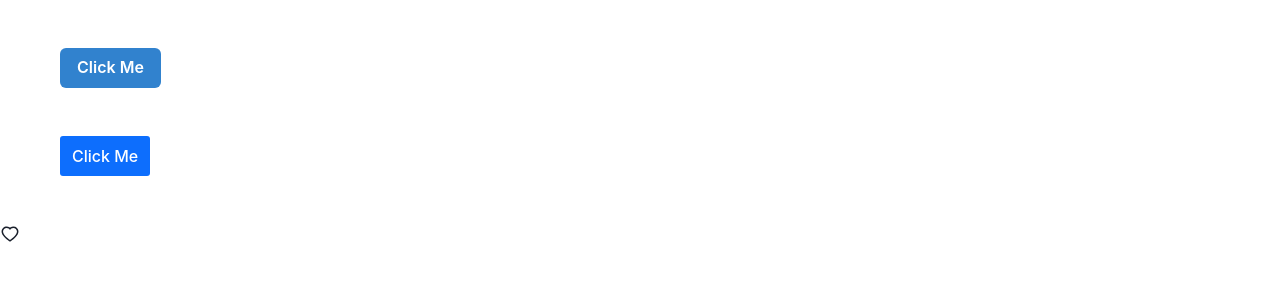
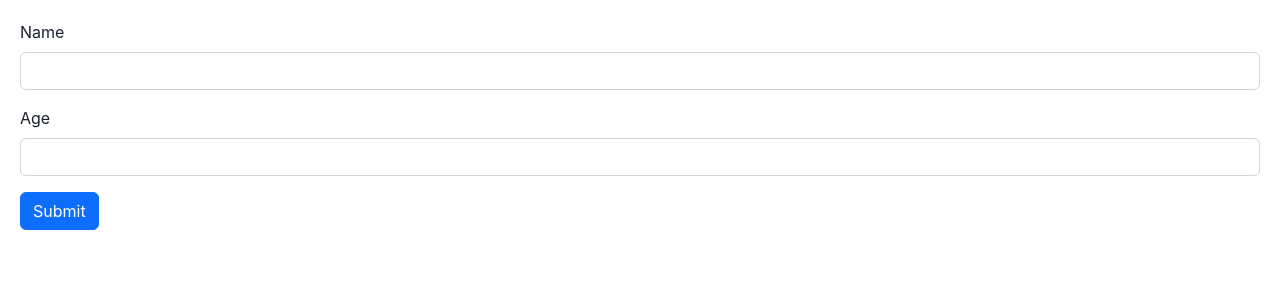
Before and after one commit to d3athammer/typescript-react, a React (Vite) app: page / in a window 1280 px wide. Shown: the top 300 px of the page. Built offline with nearby package versions, Linux system fonts and the light colour scheme.

Commit message:
getting data from input fields

```diff
--- a/package.json
+++ b/package.json
@@ -15,6 +15,7 @@
     "@types/styled-components": "^5.1.26",
     "bootstrap": "^5.2.3",
     "framer-motion": "^10.2.4",
+    "immer": "^9.0.19",
     "react": "^18.2.0",
     "react-dom": "^18.2.0",
     "react-icons": "^4.8.0",
--- a/src/App.tsx
+++ b/src/App.tsx
@@ -1,30 +1,20 @@
 import * as React from 'react'
 import { ChakraButton } from './components/ChakraButton'
-import Button from './components/Button/Button'
 // 1. import `ChakraProvider` component
 import { ChakraProvider } from '@chakra-ui/react'
 import 'bootstrap/dist/css/bootstrap.min.css';
-import Like from './components/Like/Like';
+import './index.css';
+
+import Form from './components/Form';
+
 
 function App() {
-  const handleClick = () => {
-    console.log("clicked");
-  }
 
-  const handleLike = () => {
-    console.log("Clicked")
-  }
   // 2. Wrap ChakraProvider at the root of your app
   return (
     <ChakraProvider>
-      <div className="container m-5">
-      <ChakraButton />
-      </div>
-      <div className="container m-5">
-      <Button onClick={handleClick}>Click Me</Button>
-      </div>
       <div>
-        <Like onClick={handleLike}/>
+        <Form/>
       </div>
     </ChakraProvider>
   )
--- /dev/null
+++ b/src/components/Form.tsx
@@ -0,0 +1,48 @@
+import { FormEvent, useRef, useState } from 'react';
+
+const Form = () => {
+
+  // 1st way to get input field from a form
+  // return the current Dom element
+  // const nameRef = useRef<HTMLInputElement>(null);
+  // const ageRef = useRef<HTMLInputElement>(null);
+  // const person = { name: '', age: 0}
+
+  // const handleSubmit = (event : FormEvent) => {
+  //   event.preventDefault();
+  //   if (nameRef.current  !== null)
+  //     person.name = nameRef.current.value;
+  //   if (ageRef.current  !== null)
+  //     person.age = parseInt(ageRef.current.value);
+  //   console.log(person);
+  // }
+
+  // 2nd way to get input field from a dom
+  const [ person, setPerson ] = useState({
+    name: '',
+    age: ''
+  })
+  const handleSubmit = (event : FormEvent) => {
+    event.preventDefault();
+    console.log(person);
+
+  }
+
+
+  return (
+
+    <form onSubmit={handleSubmit}>
+      <div className="mb-3">
+        <label htmlFor="name" className="form-label">Name</label>
+        <input value={person.name} onChange={(event) => setPerson({...person, name: event.target.value}) } id="name" type="text" className="form-control" />
+      </div>
+      <div className="mb-3">
+        <label htmlFor="age" className="form-label">Age</label>
+        <input value={person.age} onChange={(event) => setPerson({...person, age: parseInt(event.target.value)}) } id="age" type="number" className="form-control" />
+      </div>
+      <button className="btn btn-primary">Submit</button>
+    </form>
+  )
+}
+
+export default Form
--- a/src/index.css
+++ b/src/index.css
@@ -1,69 +1,3 @@
-:root {
-  font-family: Inter, system-ui, Avenir, Helvetica, Arial, sans-serif;
-  line-height: 1.5;
-  font-weight: 400;
-
-  color-scheme: light dark;
-  color: rgba(255, 255, 255, 0.87);
-  background-color: #242424;
-
-  font-synthesis: none;
-  text-rendering: optimizeLegibility;
-  -webkit-font-smoothing: antialiased;
-  -moz-osx-font-smoothing: grayscale;
-  -webkit-text-size-adjust: 100%;
+body {
+  padding: 20px;
 }
-
-a {
-  font-weight: 500;
-  color: #646cff;
-  text-decoration: inherit;
-}
-a:hover {
-  color: #535bf2;
-}
-
-body {
-  margin: 0;
-  display: flex;
-  place-items: center;
-  min-width: 320px;
-  min-height: 100vh;
-}
-
-h1 {
-  font-size: 3.2em;
-  line-height: 1.1;
-}
-
-button {
-  border-radius: 8px;
-  border: 1px solid transparent;
-  padding: 0.6em 1.2em;
-  font-size: 1em;
-  font-weight: 500;
-  font-family: inherit;
-  background-color: #1a1a1a;
-  cursor: pointer;
-  transition: border-color 0.25s;
-}
-button:hover {
-  border-color: #646cff;
-}
-button:focus,
-button:focus-visible {
-  outline: 4px auto -webkit-focus-ring-color;
-}
-
-@media (prefers-color-scheme: light) {
-  :root {
-    color: #213547;
-    background-color: #ffffff;
-  }
-  a:hover {
-    color: #747bff;
-  }
-  button {
-    background-color: #f9f9f9;
-  }
-}
```
Also changed, not shown: 1 other file (tests, documents, lock files or other folders).
